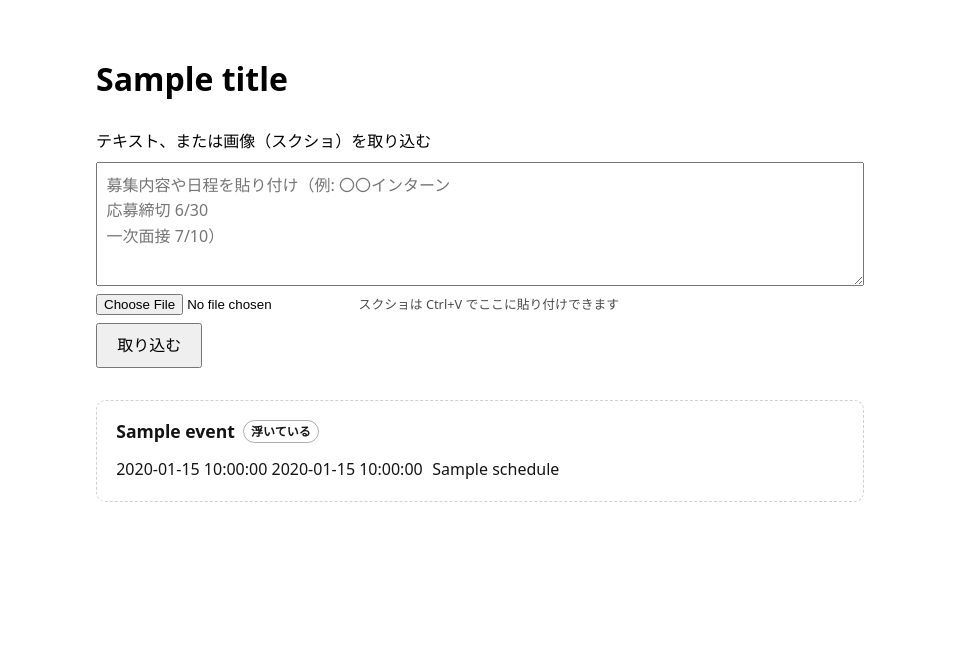
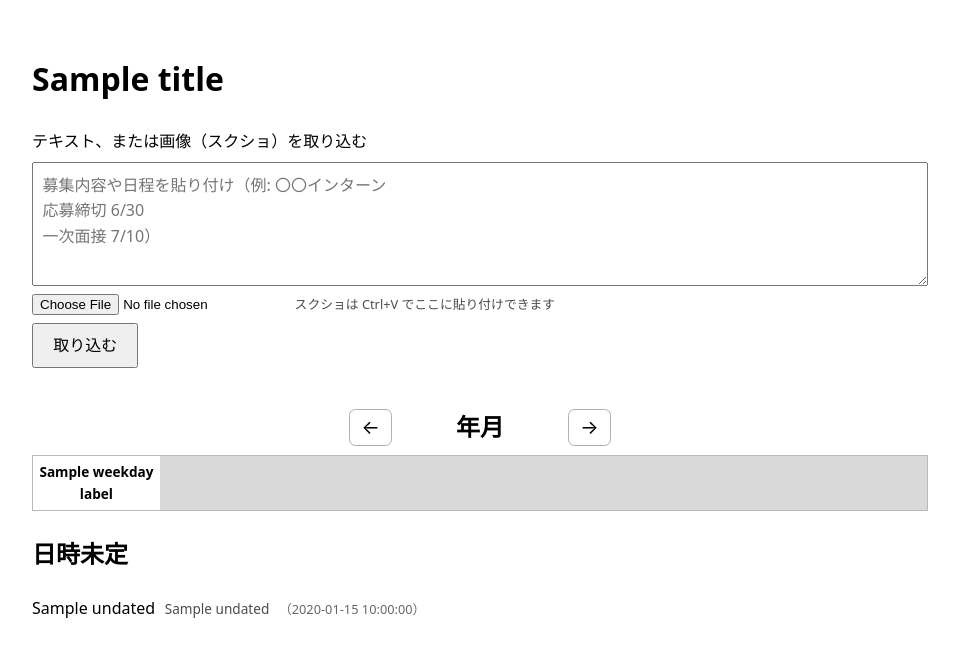
Before and after one commit to shugorun/calendar, a FastAPI app: template app/templates/index.html in a window 1280 px wide. Shown: the top 657 px of the page, without its empty margins (160-1119 px from the left). Run offline with FastAPI, Linux system fonts and the light colour scheme; the template is opened without the code that fills it: most values are stand-ins (such as "Sample title", 1, 10 or a date in 2020).

Commit message:
Add month calendar view as the main page
一覧に代えて自前の月カレンダー(日曜始まり・CSS Grid)を / に表示する。日付付き予定を
「浮いている」破線チップで該当日に配置し、期間は範囲内の各日にまたがる。締切は赤＋⚑、
当月外は薄字、今日をハイライト、?month=YYYY-MM で前後月へ移動。日時未定の予定は
カレンダー下に別枠表示する。月の組み立ては calendar_view.build_month に純粋関数として
切り出しテストした(4件)。repository に dated_schedules / undated_schedules を追加し、
未使用になった list_events を削除。

Gemini プロンプトにタイトル・種類を日本語で書く指示を追加（英語タイトル混入の抑制）。

ライブ確認: 6月で今日(6/7)ハイライトと翌月spill、7月で応募期間 7/1〜7/31 が
全日に範囲表示されることを確認。

Co-Authored-By: Claude Opus 4.8 (1M context) <noreply@anthropic.com>

```diff
--- /dev/null
+++ b/app/calendar_view.py
@@ -0,0 +1,67 @@
+"""月カレンダーの組み立て（純粋ロジック・DB非依存）。"""
+
+import calendar
+from dataclasses import dataclass, field
+from datetime import date
+
+from app.repository import DatedSchedule
+
+_CAL = calendar.Calendar(firstweekday=6)  # 日曜始まり
+WEEKDAY_LABELS = ["日", "月", "火", "水", "木", "金", "土"]
+
+
+@dataclass
+class DayCell:
+    day: date
+    in_month: bool
+    schedules: list[DatedSchedule] = field(default_factory=list)
+
+
+@dataclass
+class MonthView:
+    year: int
+    month: int
+    weeks: list[list[DayCell]]
+    prev_month: str  # "YYYY-MM"
+    next_month: str
+
+
+def _ym(year: int, month: int) -> str:
+    return f"{year:04d}-{month:02d}"
+
+
+def _shift_month(year: int, month: int, delta: int) -> tuple[int, int]:
+    index = year * 12 + (month - 1) + delta
+    return index // 12, index % 12 + 1
+
+
+def _covers(schedule: DatedSchedule, day: date) -> bool:
+    start = date.fromisoformat(schedule.date)
+    end = date.fromisoformat(schedule.end_date) if schedule.end_date else start
+    if end < start:
+        end = start
+    return start <= day <= end
+
+
+def build_month(year: int, month: int, dated: list[DatedSchedule]) -> MonthView:
+    """指定月の週×日グリッドを組み立て、各日に該当予定を配置する。"""
+    weeks = [
+        [
+            DayCell(
+                day=day,
+                in_month=day.month == month,
+                schedules=[s for s in dated if _covers(s, day)],
+            )
+            for day in week
+        ]
+        for week in _CAL.monthdatescalendar(year, month)
+    ]
+    prev_year, prev_month = _shift_month(year, month, -1)
+    next_year, next_month = _shift_month(year, month, 1)
+    return MonthView(
+        year=year,
+        month=month,
+        weeks=weeks,
+        prev_month=_ym(prev_year, prev_month),
+        next_month=_ym(next_year, next_month),
+    )
--- a/app/extraction/gemini.py
+++ b/app/extraction/gemini.py
@@ -40,7 +40,8 @@ class _EventPayload(BaseModel):
 def _prompt(today: date) -> str:
     return (
         "あなたは募集・案内のテキストや画像から予定を抽出するアシスタント。"
-        f"今日は {today.isoformat()}。結果は指定スキーマの JSON で返す。\n"
+        f"今日は {today.isoformat()}。結果は指定スキーマの JSON で返す。"
+        "タイトル・種類など文字列はすべて日本語で書く。\n"
         "- event_title: 入力が表す募集・案件の短い名前\n"
         "- schedules: 日付に関わる項目の配列。各要素は\n"
         "  - title: その予定の短い名前（例: 応募締切）\n"
--- a/app/main.py
+++ b/app/main.py
@@ -11,7 +11,7 @@ from fastapi.responses import HTMLResponse, RedirectResponse
 from fastapi.staticfiles import StaticFiles
 from fastapi.templating import Jinja2Templates
 
-from app import repository
+from app import calendar_view, repository
 from app.db import connect, init_db
 from app.extraction import build_extractor, build_input
 from app.extraction.adapter import ExtractionAdapter
@@ -43,15 +43,37 @@ def health() -> dict[str, str]:
     return {"status": "ok"}
 
 
+def _parse_month(value: str | None) -> tuple[int, int]:
+    today = date.today()
+    if value:
+        parts = value.split("-")
+        if len(parts) == 2 and parts[0].isdigit() and parts[1].isdigit():
+            year, month = int(parts[0]), int(parts[1])
+            if 1 <= year <= 9999 and 1 <= month <= 12:
+                return year, month
+    return today.year, today.month
+
+
 @app.get("/", response_class=HTMLResponse)
-def index(request: Request) -> HTMLResponse:
+def index(request: Request, month: str | None = None) -> HTMLResponse:
+    year, month_num = _parse_month(month)
     conn = connect()
     try:
-        events = repository.list_events(conn)
+        dated = repository.dated_schedules(conn)
+        undated = repository.undated_schedules(conn)
     finally:
         conn.close()
+    view = calendar_view.build_month(year, month_num, dated)
     return templates.TemplateResponse(
-        request, "index.html", {"title": "未確定予定カレンダー", "events": events}
+        request,
+        "index.html",
+        {
+            "title": "未確定予定カレンダー",
+            "view": view,
+            "undated": undated,
+            "weekday_labels": calendar_view.WEEKDAY_LABELS,
+            "today": date.today().isoformat(),
+        },
     )
 
 
--- a/app/static/style.css
+++ b/app/static/style.css
@@ -11,15 +11,16 @@ body {
 }
 
 main {
-  max-width: 48rem;
+  max-width: 56rem;
   margin: 0 auto;
 }
 
+/* --- 取り込みフォーム --- */
 .intake {
   display: flex;
   flex-direction: column;
   gap: 0.5rem;
-  margin: 1.5rem 0 2rem;
+  margin: 1.5rem 0 1rem;
 }
 
 .intake textarea {
@@ -55,66 +56,117 @@ main {
   border-radius: 0.4rem;
 }
 
-.events {
+/* --- カレンダー --- */
+.calendar {
+  margin-top: 2rem;
+}
+
+.cal-nav {
+  display: flex;
+  align-items: center;
+  justify-content: center;
+  gap: 1.5rem;
+}
+
+.cal-nav h2 {
+  margin: 0.5rem 0;
+  min-width: 8rem;
+  text-align: center;
+}
+
+.cal-move {
+  text-decoration: none;
+  font-size: 1.2rem;
+  padding: 0.15rem 0.7rem;
+  border: 1px solid color-mix(in srgb, currentColor 30%, transparent);
+  border-radius: 0.4rem;
+  color: inherit;
+}
+
+.cal-grid {
+  display: grid;
+  grid-template-columns: repeat(7, 1fr);
+  gap: 1px;
+  border: 1px solid color-mix(in srgb, currentColor 15%, transparent);
+  background: color-mix(in srgb, currentColor 15%, transparent);
+}
+
+.cal-weekday {
+  text-align: center;
+  padding: 0.35rem 0;
+  font-size: 0.85rem;
+  font-weight: 600;
+  background: Canvas;
+}
+
+.cal-day {
+  min-height: 5.5rem;
+  padding: 0.25rem;
+  background: Canvas;
   display: flex;
   flex-direction: column;
-  gap: 1rem;
+  gap: 2px;
 }
 
-.event {
-  border: 1px solid color-mix(in srgb, currentColor 20%, transparent);
-  border-radius: 0.6rem;
-  padding: 1rem 1.2rem;
+.cal-day.out {
+  opacity: 0.4;
 }
 
-/* 浮いている = まだ確定していない見た目（破線・薄め） */
-.event.floating {
-  border-style: dashed;
-  opacity: 0.92;
+.cal-day.today {
+  outline: 2px solid #2d7ef7;
+  outline-offset: -2px;
 }
 
-.event h2 {
-  margin: 0 0 0.5rem;
-  font-size: 1.1rem;
-  display: flex;
-  align-items: center;
-  gap: 0.5rem;
-}
-
-.schedules {
-  margin: 0;
-  padding-left: 0;
-  list-style: none;
-}
-
-.schedules li {
-  display: flex;
-  align-items: baseline;
-  gap: 0.6rem;
-  padding: 0.2rem 0;
-}
-
-.when {
-  min-width: 8rem;
-  font-variant-numeric: tabular-nums;
-}
-
-.unknown {
+.cal-daynum {
+  font-size: 0.8rem;
   opacity: 0.7;
 }
 
-.badge {
-  font-size: 0.75rem;
-  padding: 0.05rem 0.45rem;
-  border-radius: 0.8rem;
-  border: 1px solid color-mix(in srgb, currentColor 35%, transparent);
+/* 浮いている = 破線・薄め。確定したら実線になる想定。 */
+.chip {
+  font-size: 0.72rem;
+  padding: 0.08rem 0.3rem;
+  border-radius: 0.3rem;
+  border: 1px solid color-mix(in srgb, currentColor 30%, transparent);
+  white-space: nowrap;
+  overflow: hidden;
+  text-overflow: ellipsis;
 }
 
-.badge.deadline {
+.chip.floating {
+  border-style: dashed;
+  background: color-mix(in srgb, currentColor 6%, transparent);
+}
+
+.chip.deadline {
   color: #c0392b;
   border-color: #c0392b;
 }
 
-.empty {
+/* --- 日時未定 --- */
+.undated {
+  margin-top: 1.5rem;
+}
+
+.undated ul {
+  list-style: none;
+  padding-left: 0;
+}
+
+.undated li {
+  display: flex;
+  gap: 0.6rem;
+  align-items: baseline;
+  flex-wrap: wrap;
+  padding: 0.15rem 0;
+}
+
+.ev {
   opacity: 0.7;
+  font-size: 0.85rem;
 }
+
+.raw {
+  opacity: 0.6;
+  font-size: 0.8rem;
+}
--- a/app/templates/index.html
+++ b/app/templates/index.html
@@ -27,36 +27,50 @@
       </form>
       <script src="{{ url_for('static', path='app.js') }}"></script>
 
-      <section class="events">
-        {% for event in events %}
-        <article class="event {{ event.commit_state }}">
-          <h2>
-            {{ event.title }}
-            <span class="badge state"
-              >{{ '浮いている' if event.commit_state == 'floating' else '確定' }}</span
+      <section class="calendar">
+        <header class="cal-nav">
+          <a class="cal-move" href="/?month={{ view.prev_month }}">←</a>
+          <h2>{{ view.year }}年{{ view.month }}月</h2>
+          <a class="cal-move" href="/?month={{ view.next_month }}">→</a>
+        </header>
+        <div class="cal-grid">
+          {% for label in weekday_labels %}
+          <div class="cal-weekday">{{ label }}</div>
+          {% endfor %}
+          {% for week in view.weeks %}
+            {% for cell in week %}
+            <div
+              class="cal-day{% if not cell.in_month %} out{% endif %}{% if cell.day.isoformat() == today %} today{% endif %}"
             >
-          </h2>
-          {% if event.schedules %}
-          <ul class="schedules">
-            {% for s in event.schedules %}
-            <li>
-              <span class="when">
-                {% if s.date %}{{ s.date }}{% if s.end_date and s.end_date != s.date %}〜{{ s.end_date }}{% endif %}{% if s.time %} {{ s.time }}{% endif %}
-                {% else %}<em class="unknown">日時未定</em>{% endif %}
-              </span>
-              <span class="what">{{ s.title }}</span>
-              {% if s.is_deadline %}<span class="badge deadline">締切</span>{% endif %}
-            </li>
+              <div class="cal-daynum">{{ cell.day.day }}</div>
+              {% for s in cell.schedules %}
+              <div
+                class="chip {{ s.commit_state }}{% if s.is_deadline %} deadline{% endif %}"
+                title="{{ s.event_title }}: {{ s.title }}"
+              >
+                {% if s.is_deadline %}⚑ {% endif %}{{ s.title }}
+              </div>
+              {% endfor %}
+            </div>
             {% endfor %}
-          </ul>
-          {% else %}
-          <p class="empty">日付は見つかりませんでした（元入力は保持しています）。</p>
-          {% endif %}
-        </article>
-        {% else %}
-        <p class="empty">まだ取り込みがありません。上のフォームから貼り付けてください。</p>
-        {% endfor %}
+          {% endfor %}
+        </div>
       </section>
+
+      {% if undated %}
+      <section class="undated">
+        <h2>日時未定</h2>
+        <ul>
+          {% for s in undated %}
+          <li>
+            <span class="what">{{ s.title }}</span>
+            <span class="ev">{{ s.event_title }}</span>
+            {% if s.raw_date_text %}<span class="raw">（{{ s.raw_date_text }}）</span>{% endif %}
+          </li>
+          {% endfor %}
+        </ul>
+      </section>
+      {% endif %}
     </main>
   </body>
 </html>
```
Also changed, not shown: app/repository.py (+32 -29 lines), tests/test_calendar_view.py (added, +50 -0 lines).
